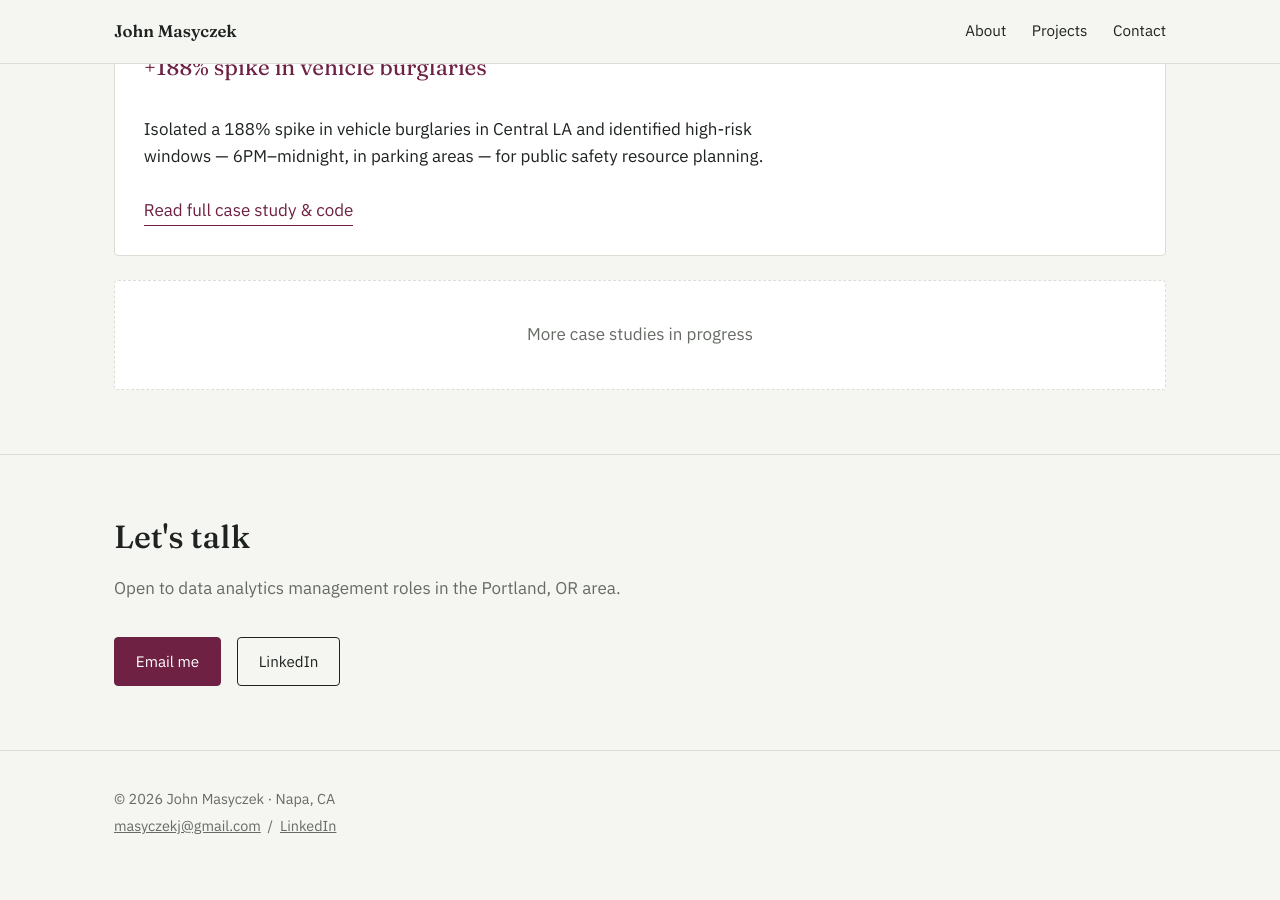
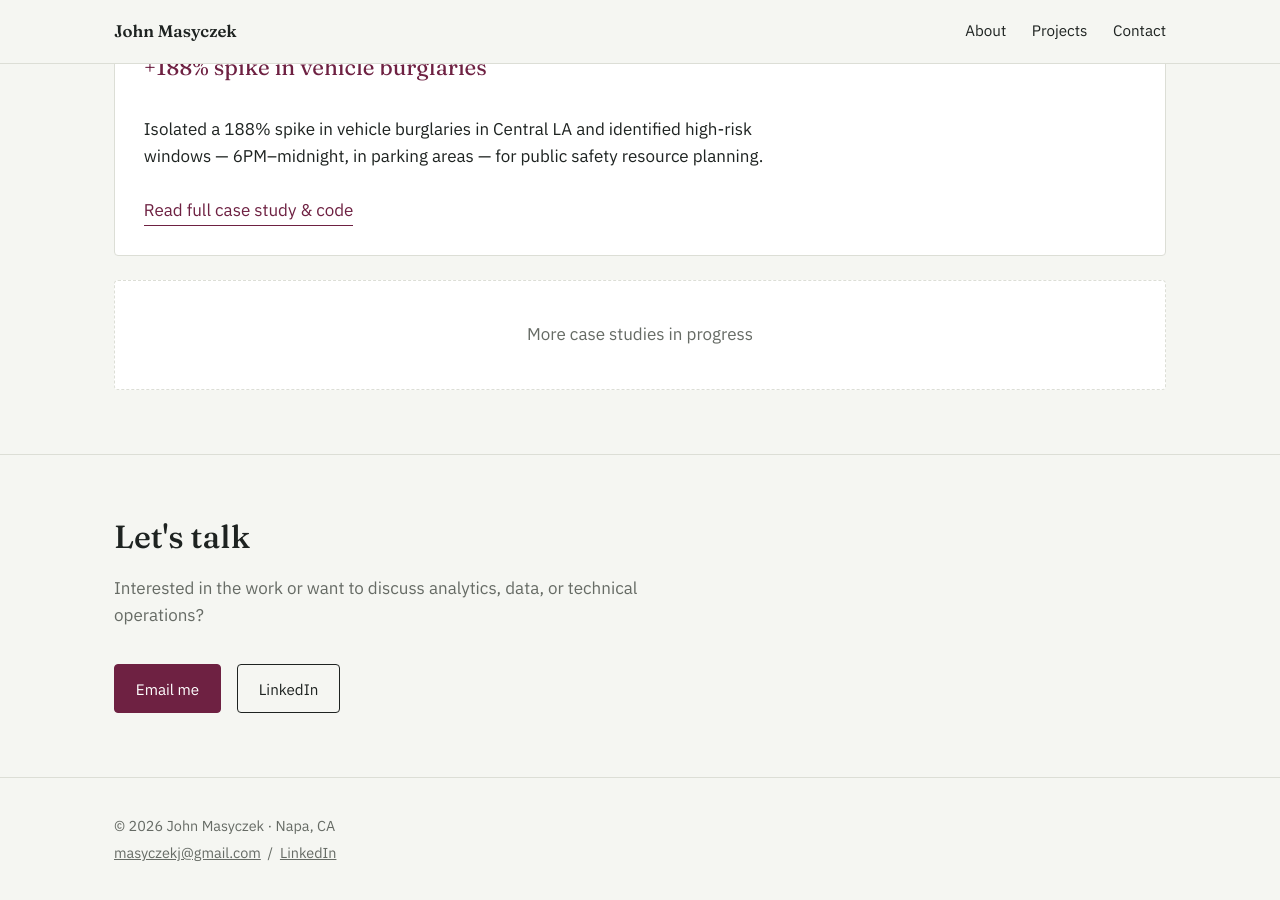
Before and after one commit to Masyczek/portfolio, a Jekyll site: the page built from index.md, in a window 1280 px wide and 900 px high, scrolled down 1444 px. Built offline with Jekyll 4.4.1, drawn with Linux system fonts in a browser that asks for light colours; before the commit the page ends 2317 px from its top, so only the background shows below that.

Commit message:
Update index.md

```diff
--- a/index.md
+++ b/index.md
@@ -82,7 +82,7 @@ description: John Masyczek — lab operations leader turned data analyst, pursui
   <div class="wrap">
     <div class="section-head">
       <h2>Let's talk</h2>
-      <p>Open to data analytics management roles in the Portland, OR area.</p>
+      <p>Interested in the work or want to discuss analytics, data, or technical operations?</p>
     </div>
     <div class="contact-actions">
       <a class="btn btn--primary" href="mailto:masyczekj@gmail.com">Email me</a>
```
